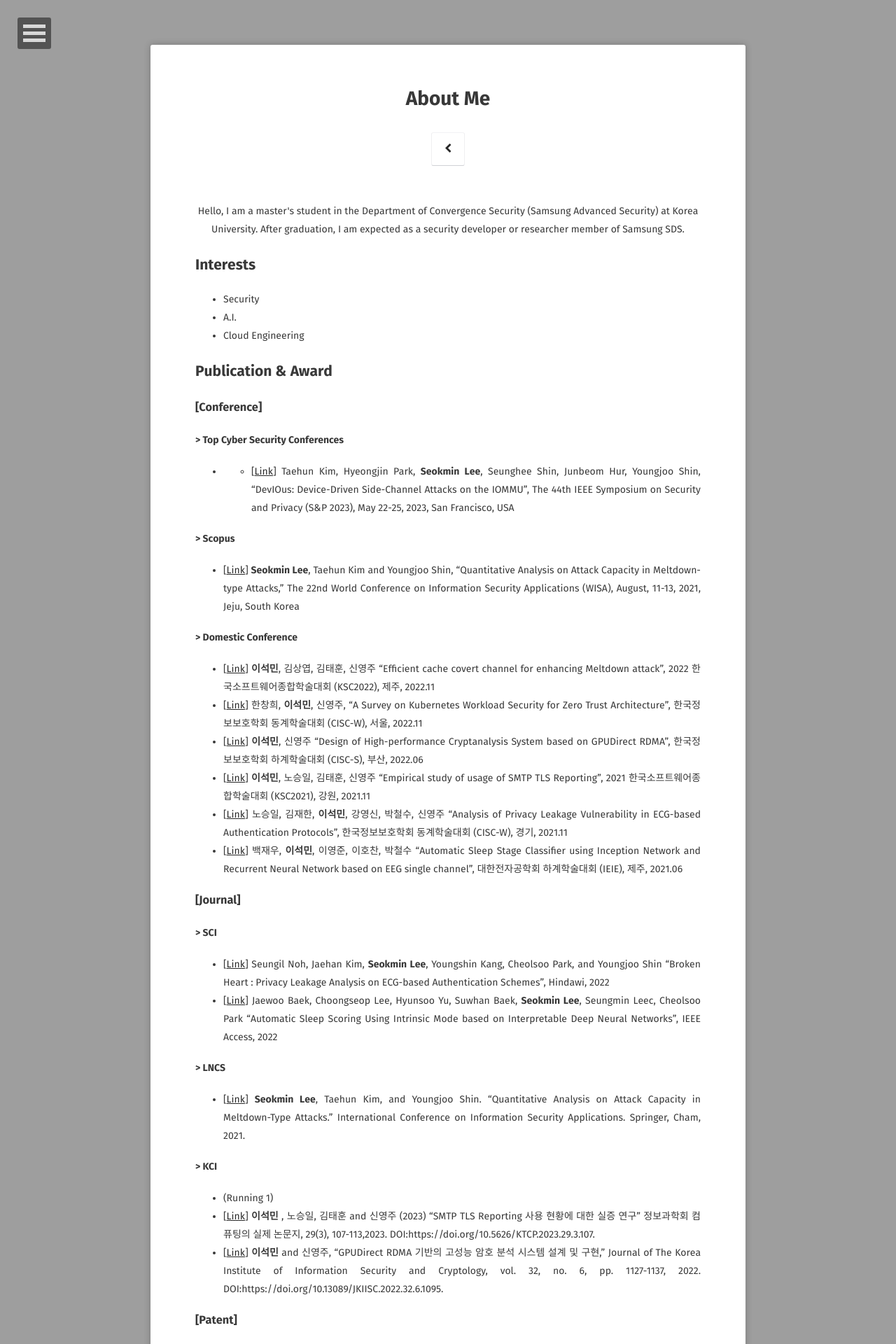
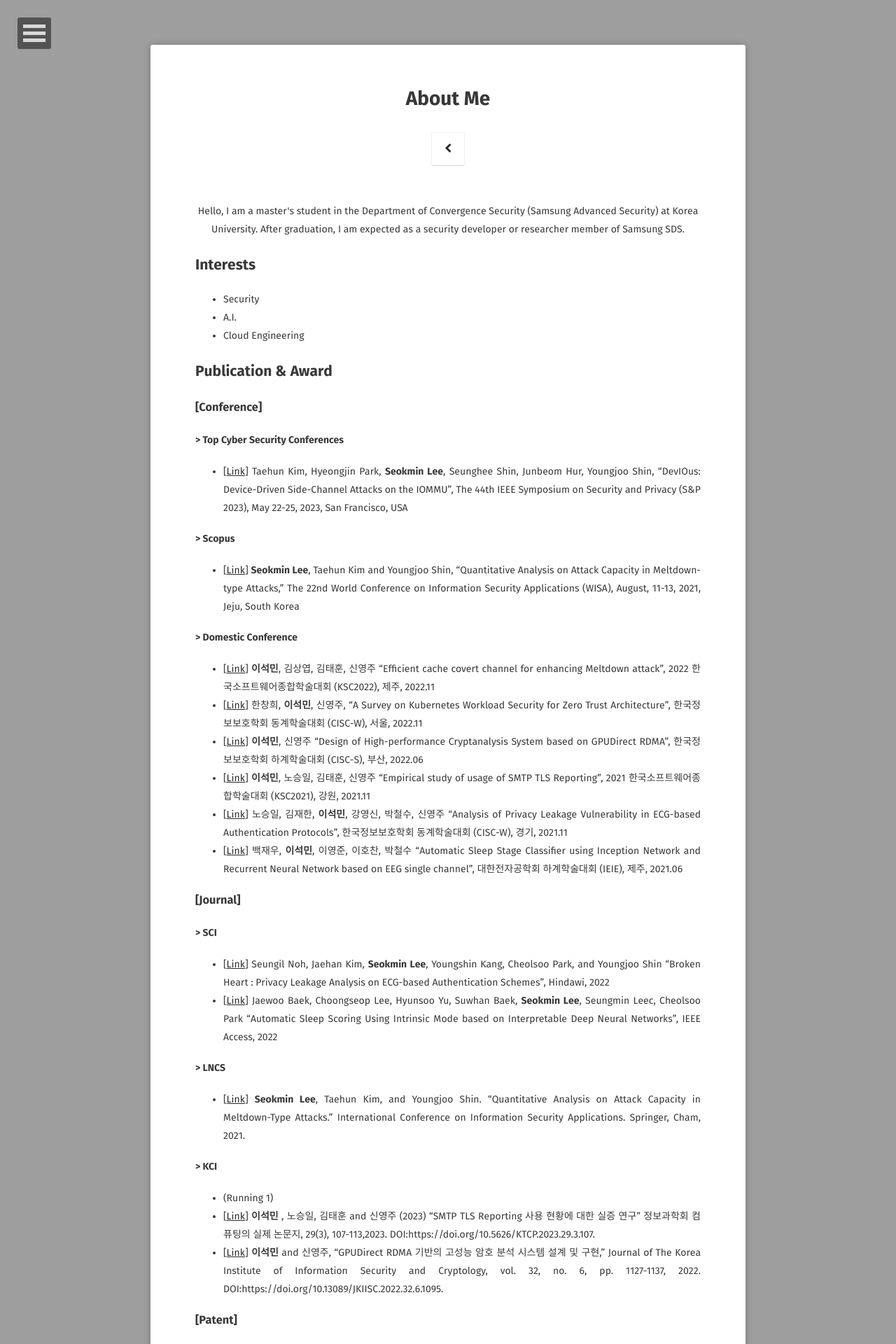
Before and after one commit to leesk212/leesk212.github.io, a Jekyll site: the page built from about/index.md, in a window 1280 px wide. Shown: the top 1920 px of the page at 70% size. Built offline with Jekyll 4.4.1, drawn with Linux system fonts in a browser that asks for light colours; some web fonts are replaced.

```diff
--- a/about/index.md
+++ b/about/index.md
@@ -25,7 +25,7 @@ After graduation, I am expected as a security developer or researcher member of
 ### [Conference]
 
 #### > Top Cyber Security Conferences
-* * [[Link](https://sp2023.ieee-security.org/index.html)] Taehun Kim, Hyeongjin Park, **Seokmin Lee**, Seunghee Shin, Junbeom Hur, Youngjoo Shin, “DevIOus: Device-Driven Side-Channel Attacks on the IOMMU”,  The 44th IEEE Symposium on Security and Privacy (S&P 2023), May 22-25, 2023, San Francisco, USA
+* [[Link](https://sp2023.ieee-security.org/index.html)] Taehun Kim, Hyeongjin Park, **Seokmin Lee**, Seunghee Shin, Junbeom Hur, Youngjoo Shin, “DevIOus: Device-Driven Side-Channel Attacks on the IOMMU”,  The 44th IEEE Symposium on Security and Privacy (S&P 2023), May 22-25, 2023, San Francisco, USA
 
 #### > Scopus
 * [[Link](https://dl.acm.org/doi/abs/10.1007/978-3-030-89432-0_18)] __Seokmin Lee__, Taehun Kim and Youngjoo Shin, "Quantitative Analysis on Attack Capacity in Meltdown-type Attacks," The 22nd World Conference on Information Security Applications (WISA), August, 11-13, 2021, Jeju, South Korea
```
